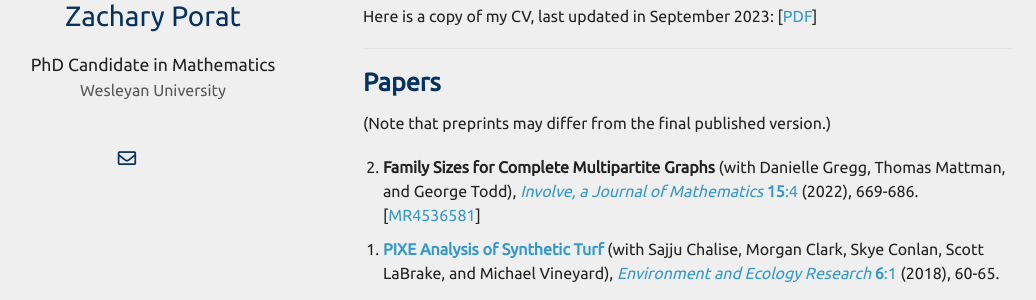
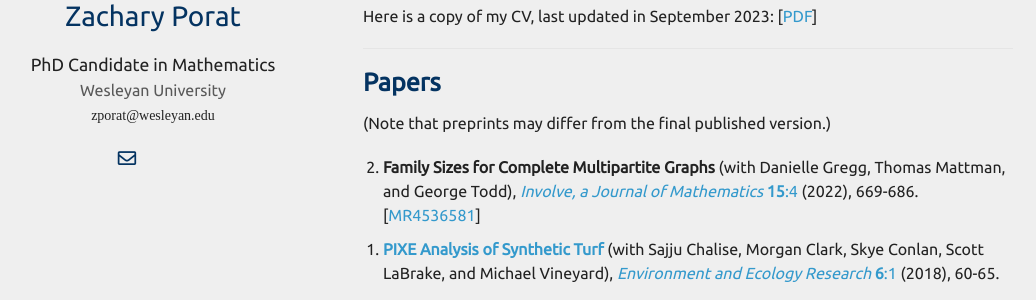
Before and after one commit to zporat/zporat.github.io, a Jekyll site: the page built from index.md, in a window 1280 px wide. Shown: the part 319-619 px from the top of the page, without its empty margins (102-1138 px from the left). Built offline with Jekyll 4.4.1, drawn with Linux system fonts in a browser that asks for light colours; nearby versions of some CDN libraries; a style sheet for code colours, icons or effects is not loaded; our own code applies the rules of GitHub Pages for plain Markdown files.

Commit message:
Update homepage.html

```diff
--- a/_layouts/homepage.html
+++ b/_layouts/homepage.html
@@ -51,6 +51,9 @@
         {% if site.affiliation %}
         <a href="{{ site.affiliation_link }}" rel="noopener"><autocolor>{{ site.affiliation }}</autocolor></a>
         <br>
+        {% endif %}
+        {% if site.email %}
+        <email>{{ site.email }}</email>
         {% endif %}
 
         <br>
```
